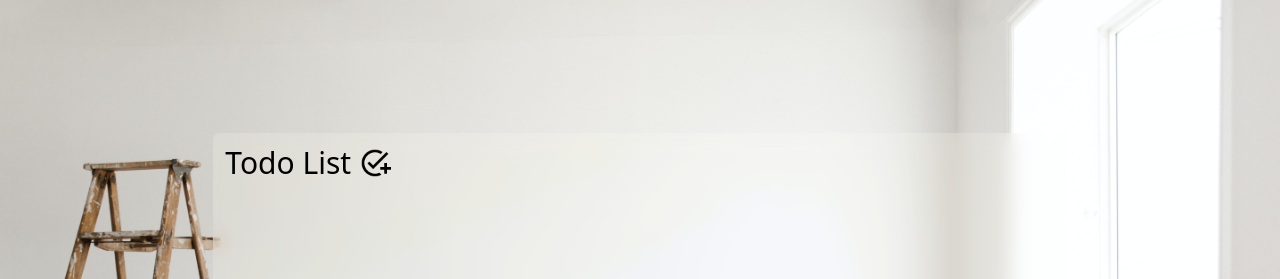
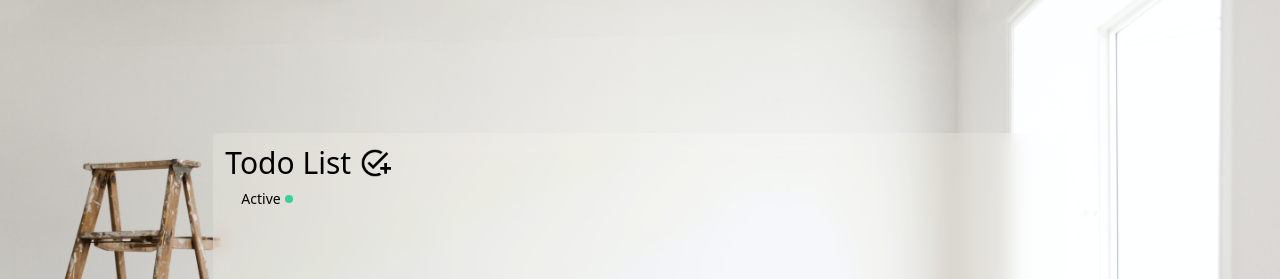
Before and after one commit to veerbal1/Todo-List, a React (Create React App) app: page / in a window 1280 px wide. Shown: the top 279 px of the page. Built offline with nearby package versions, Linux system fonts and the light colour scheme.

Commit message:
Added active signal at Todo list title

```diff
--- /dev/null
+++ b/src/Components/ActiveList.js
@@ -0,0 +1,12 @@
+import React from "react";
+import SubTitle from "./Typography/SubTitle";
+
+function ActiveList() {
+  return (
+    <div className="flex">
+      <SubTitle text="Active" status="active"/>
+    </div>
+  );
+}
+
+export default ActiveList;
--- /dev/null
+++ b/src/Components/ActiveSignal.js
@@ -0,0 +1,19 @@
+import React from "react";
+
+function ActiveSignal({ status = null }) {
+  return (
+    <div
+      className={`w-2 h-2 ${
+        status == null
+          ? "bg-transparent"
+          : status === "active"
+          ? "bg-green-400"
+          : status === "completed" && "bg-gray-300"
+      } rounded-full ml-1`}
+    >
+      &nbsp;
+    </div>
+  );
+}
+
+export default ActiveSignal;
--- /dev/null
+++ b/src/Components/TodoList.js
@@ -0,0 +1,12 @@
+import React from "react";
+import ActiveList from "./ActiveList";
+
+function TodoList() {
+  return (
+    <div className="ml-4">
+      <ActiveList />
+    </div>
+  );
+}
+
+export default TodoList;
--- /dev/null
+++ b/src/Components/Typography/SubTitle.js
@@ -0,0 +1,13 @@
+import React from "react";
+import ActiveSignal from "../ActiveSignal";
+
+function SubTitle({ text, status }) {
+  return (
+    <div className="flex items-center">
+      <h4 className="font-normal text-sm">{text}</h4>
+      <ActiveSignal status={status} />
+    </div>
+  );
+}
+
+export default SubTitle;
--- a/src/Components/WorkflowBox.js
+++ b/src/Components/WorkflowBox.js
@@ -1,5 +1,6 @@
 import React from "react";
 import AddButton from "./AddButton";
+import TodoList from "./TodoList";
 import Title from "./Typography/Title";
 
 const styles = {
@@ -11,13 +12,13 @@ const styles = {
 
 function WorkflowBox() {
   return (
-    <div
-      className="w-8/12 h-4/6 rounded-md p-3"
-      style={styles.workflowBox}
-    >
+    <div className="w-8/12 h-4/6 rounded-md p-3" style={styles.workflowBox}>
       <div className="flex items-center">
         <Title title="Todo List" className="text-xl" />
-        <AddButton/>
+        <AddButton />
+      </div>
+      <div className="flex my-2">
+        <TodoList />
       </div>
     </div>
   );
```
